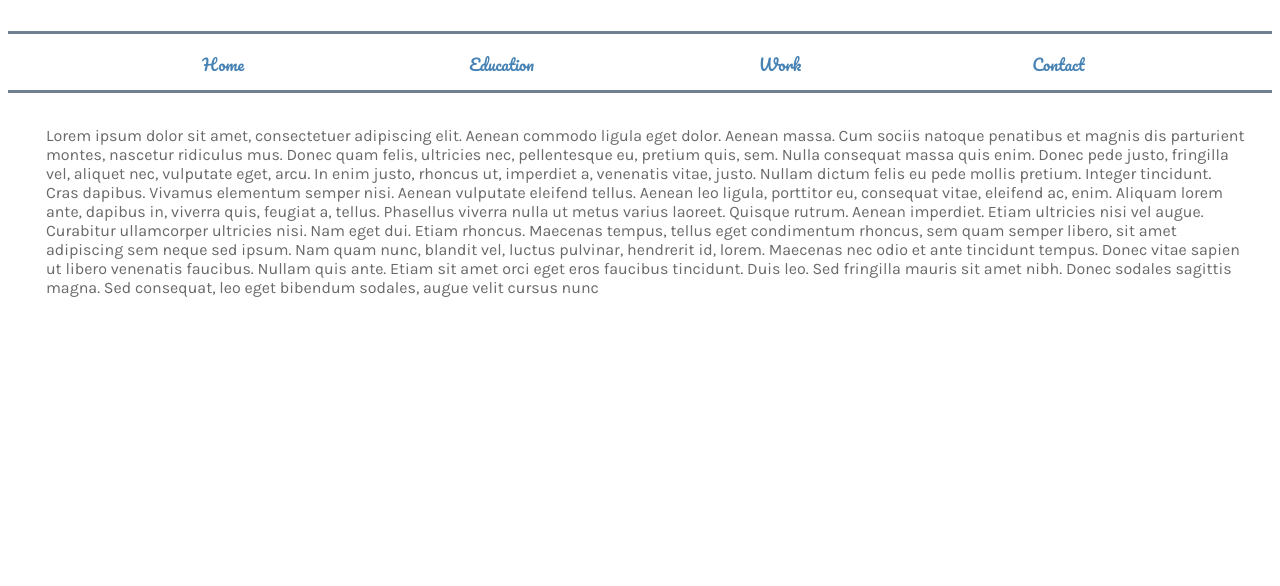
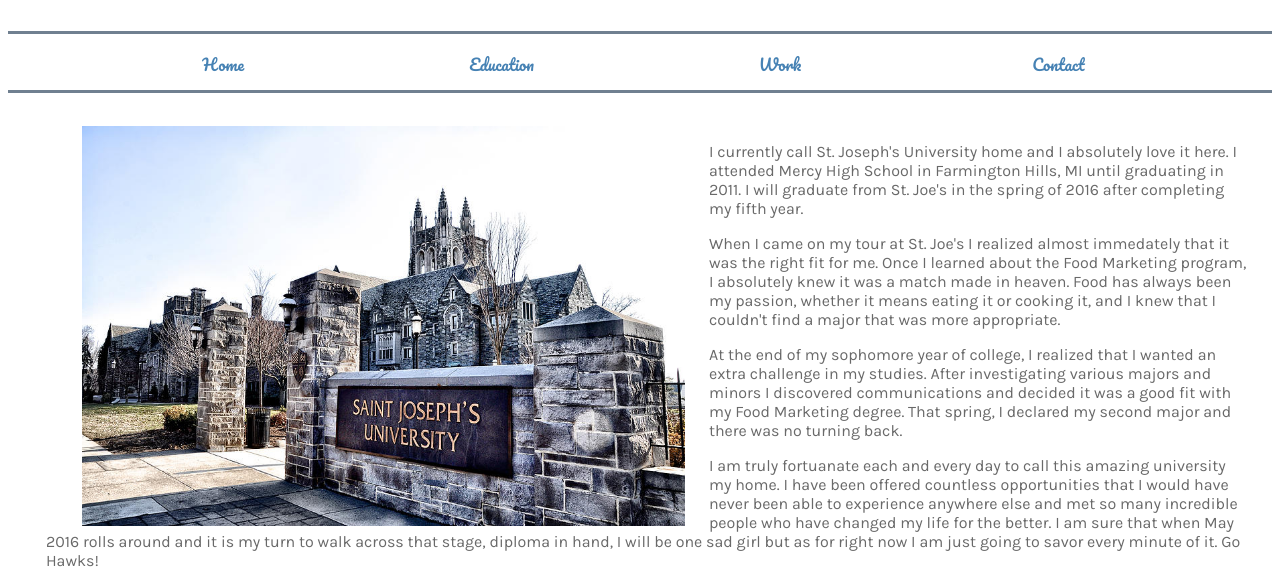
Before and after one commit to CarolineAuffenberg/Web_Portfolio, a plain HTML site: page education.html in a window 1280 px wide. Shown: the part 244-830 px from the top of the page. Before the commit the page ends 800 px from the top, so only its background shows below. Drawn offline with Linux system fonts and the light colour scheme.

Commit message:
Education changes

```diff
--- a/education.html
+++ b/education.html
@@ -35,7 +35,19 @@
 	</div>
 </div>
 <div id="education">
-Lorem ipsum dolor sit amet, consectetuer adipiscing elit. Aenean commodo ligula eget dolor. Aenean massa. Cum sociis natoque penatibus et magnis dis parturient montes, nascetur ridiculus mus. Donec quam felis, ultricies nec, pellentesque eu, pretium quis, sem. Nulla consequat massa quis enim. Donec pede justo, fringilla vel, aliquet nec, vulputate eget, arcu. In enim justo, rhoncus ut, imperdiet a, venenatis vitae, justo. Nullam dictum felis eu pede mollis pretium. Integer tincidunt. Cras dapibus. Vivamus elementum semper nisi. Aenean vulputate eleifend tellus. Aenean leo ligula, porttitor eu, consequat vitae, eleifend ac, enim. Aliquam lorem ante, dapibus in, viverra quis, feugiat a, tellus. Phasellus viverra nulla ut metus varius laoreet. Quisque rutrum. Aenean imperdiet. Etiam ultricies nisi vel augue. Curabitur ullamcorper ultricies nisi. Nam eget dui. Etiam rhoncus. Maecenas tempus, tellus eget condimentum rhoncus, sem quam semper libero, sit amet adipiscing sem neque sed ipsum. Nam quam nunc, blandit vel, luctus pulvinar, hendrerit id, lorem. Maecenas nec odio et ante tincidunt tempus. Donec vitae sapien ut libero venenatis faucibus. Nullam quis ante. Etiam sit amet orci eget eros faucibus tincidunt. Duis leo. Sed fringilla mauris sit amet nibh. Donec sodales sagittis magna. Sed consequat, leo eget bibendum sodales, augue velit cursus nunc
+<img src="saint-josephs-university.jpg" alt"saint-josephs-university.jpg">
+<p>
+I currently call St. Joseph's University home and I absolutely love it here.  I attended Mercy High School in Farmington Hills, MI until graduating in 2011.  I will graduate from St. Joe's in the spring of 2016 after completing my fifth year.
+</p>
+<p>
+When I came on my tour at St. Joe's I realized almost immedately that it was the right fit for me.  Once I learned about the Food Marketing program, I absolutely knew it was a match made in heaven.  Food has always been my passion, whether it means eating it or cooking it, and I knew that I couldn't find a major that was more appropriate.
+</p>
+<p>
+At the end of my sophomore year of college, I realized that I wanted an extra challenge in my studies.  After investigating various majors and minors I discovered communications and decided it was a good fit with my Food Marketing degree.  That spring, I declared my second major and there was no turning back.
+</p>
+<p>
+I am truly fortuanate each and every day to call this amazing university my home.  I have been offered countless opportunities that I would have never been able to experience anywhere else and met so many incredible people who have changed my life for the better.  I am sure that when May 2016 rolls around and it is my turn to walk across that stage, diploma in hand, I will be one sad girl but as for right now I am just going to savor every minute of it.  Go Hawks!
+</p>
 </div>
 </body>
 </html>
```
